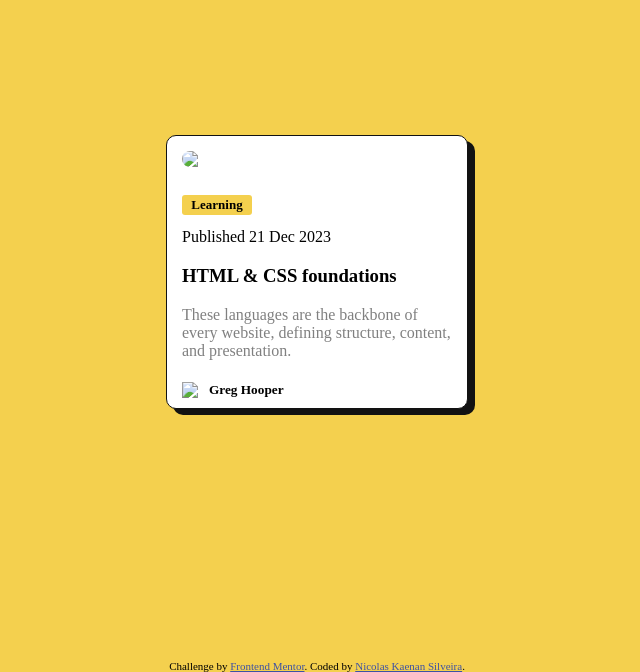
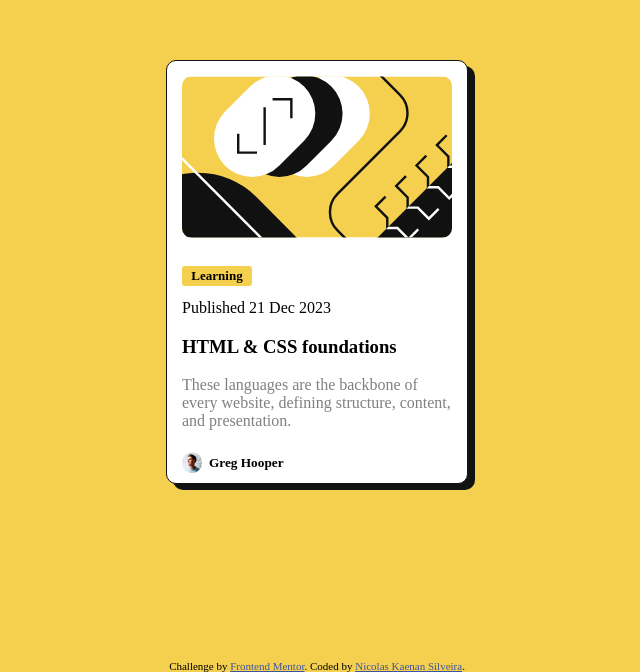
Before and after one commit to NicolasKaenan/Blog-preview-card, a plain HTML site: page index.html in a window 1280 px wide. Shown: the part 128-800 px from the top of the page, without its empty margins (323-963 px from the left). Drawn offline with Linux system fonts and the light colour scheme.

Commit message:
change again

```diff
--- a/index.html
+++ b/index.html
@@ -101,7 +101,7 @@
 
 <body>
   <div id="box-main">
-    <img src="/blog-preview-card-main/assets/images/illustration-article.svg">
+    <img src="/assets/images/illustration-article.svg">
     <div id="main">
       <p id="learning"><strong>Learning</strong></p>
 
@@ -111,7 +111,7 @@
 
       <p id="text">These languages are the backbone of every website, defining structure, content, and presentation.</p>
 
-      <h5 id="profile"><img src="/blog-preview-card-main/assets/images/image-avatar.webp">Greg Hooper</h5>
+      <h5 id="profile"><img src="/assets/images/image-avatar.webp">Greg Hooper</h5>
     </div>
   </div>
   <div class="attribution">
```
